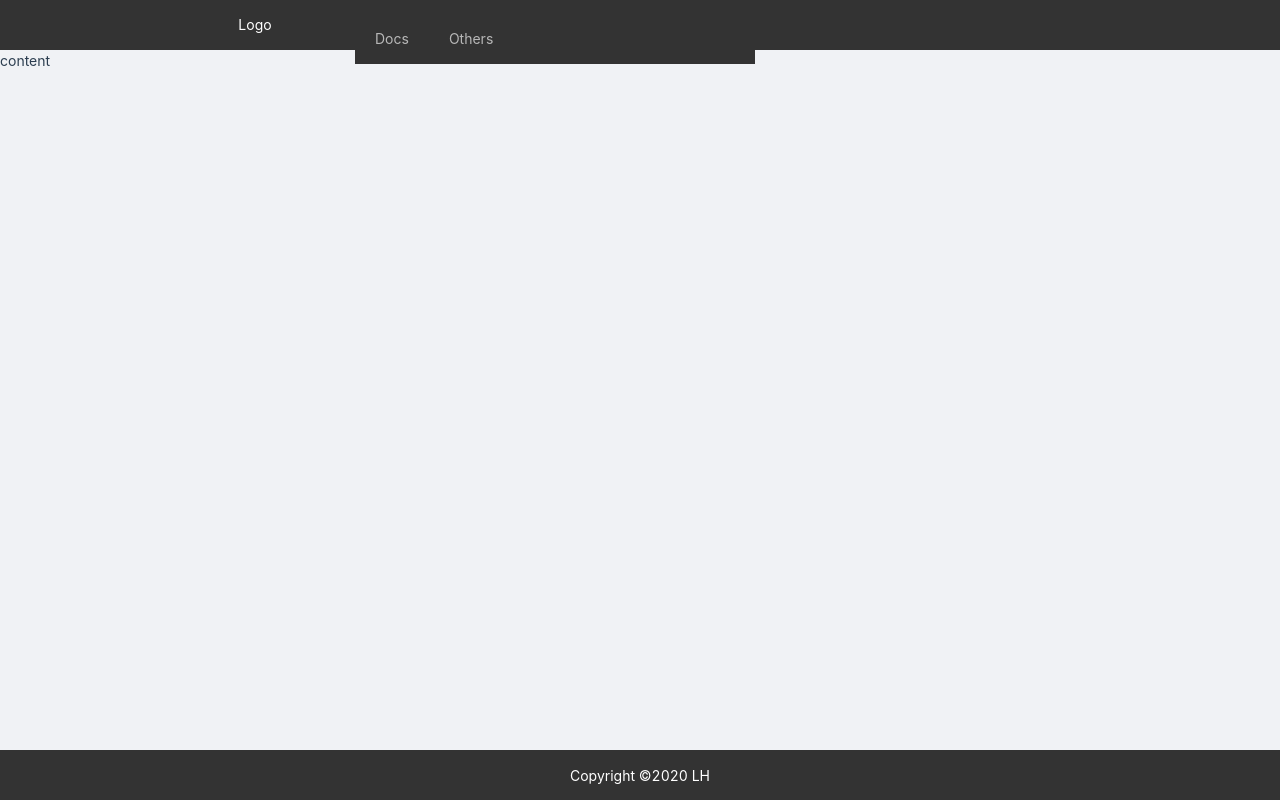
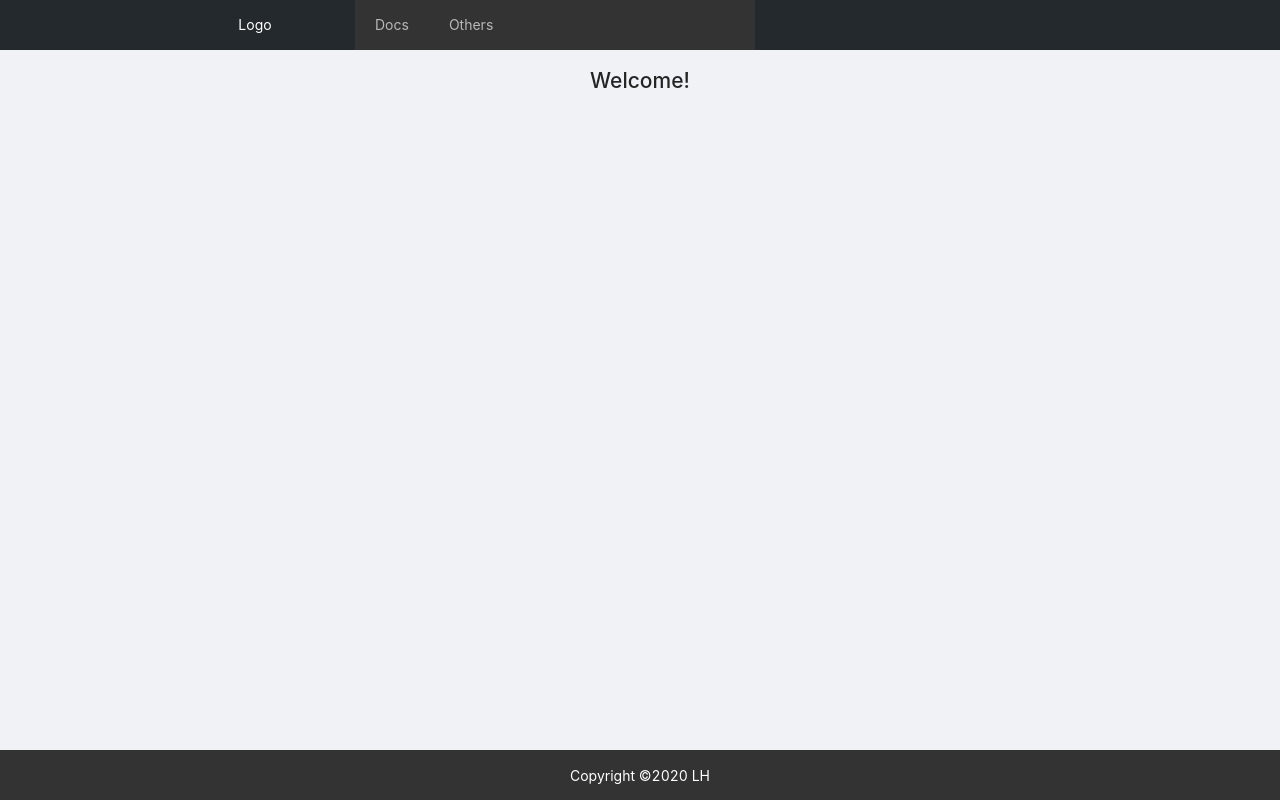
Before and after one commit to luohu1/gh-pages, a Vue app: page /#/ in a window 1280 px wide. Built offline with nearby package versions, Linux system fonts and the light colour scheme.

Commit message:
style: update.

```diff
--- a/src/layouts/BasicLayout.vue
+++ b/src/layouts/BasicLayout.vue
@@ -1,13 +1,13 @@
 <template>
   <a-layout id="basic-layout">
-    <a-layout-header :style="{padding: 0, height: '50px', background: '#333'}">
+    <a-layout-header id="layout-header">
       <global-header />
     </a-layout-header>
     <a-layout-content id="layout-content">
-      <span>content</span>
+      <h1>Welcome!</h1>
       <router-view></router-view>
     </a-layout-content>
-    <a-layout-footer :style="{padding: 0}">
+    <a-layout-footer id="layout-footer">
       <global-footer />
     </a-layout-footer>
   </a-layout>
@@ -27,8 +27,21 @@ export default {
 
 <style scoped lang="less">
 #basic-layout {
+  #layout-header {
+    height: 50px;
+    padding: 0;
+    line-height: 50px;
+    background-color: #24292e;
+  }
   #layout-content {
+    padding: 15px;
+    text-align: center;
     min-height: calc(100vh - 100px);
+  }
+  #layout-footer {
+    height: 50px;
+    padding: 0;
+    background-color: #24292e;
   }
 }
 </style>
```
